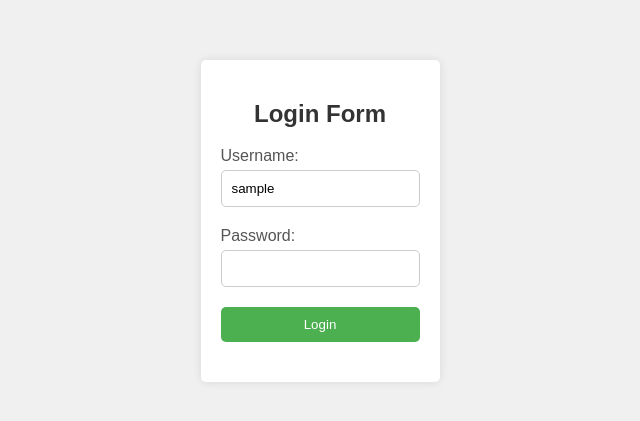
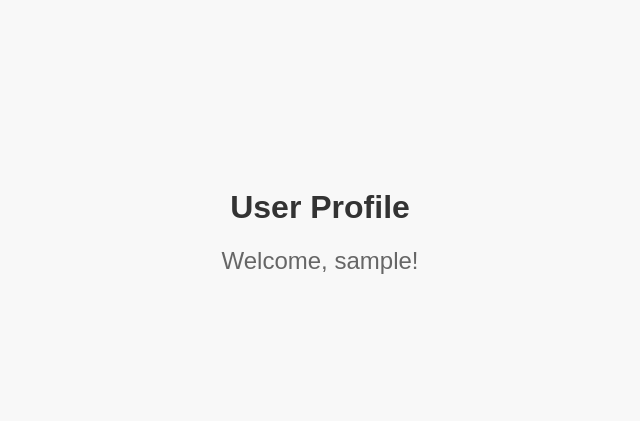
Before and after one commit to eiithu142/movie-clone, a plain HTML site: page index.html in a window 1280 px wide. Shown: the part 179-600 px from the top of the page, without its empty margins (320-960 px from the left). Drawn offline with Linux system fonts and the light colour scheme; sample sign-in values are in the browser's storage.

Commit message:
Update index.html

```diff
--- a/index.html
+++ b/index.html
@@ -3,11 +3,11 @@
 <head>
 <meta charset="UTF-8">
 <meta name="viewport" content="width=device-width, initial-scale=1.0">
-<title>Login Form</title>
+<title>User Profile</title>
 <style>
   body {
     font-family: Arial, sans-serif;
-    background-color: #f0f0f0;
+    background-color: #f8f8f8;
     margin: 0;
     padding: 0;
     display: flex;
@@ -16,91 +16,36 @@
     height: 100vh;
   }
   .container {
-    max-width: 400px;
-    padding: 20px;
-    background-color: #fff;
-    border-radius: 5px;
-    box-shadow: 0 0 10px rgba(0, 0, 0, 0.1);
+    text-align: center;
   }
-  h2 {
-    text-align: center;
+  h1 {
     color: #333;
   }
-  .form-group {
-    margin-bottom: 20px;
-  }
-  .form-group label {
-    display: block;
-    margin-bottom: 5px;
-    color: #555;
-  }
-  .form-group input[type="text"],
-  .form-group input[type="password"] {
-    width: 100%;
-    padding: 10px;
-    border: 1px solid #ccc;
-    border-radius: 5px;
-    box-sizing: border-box;
-  }
-  .form-group button {
-    width: 100%;
-    padding: 10px;
-    background-color: #4CAF50;
-    color: #fff;
-    border: none;
-    border-radius: 5px;
-    cursor: pointer;
-    transition: background-color 0.3s ease;
-  }
-  .form-group button:hover {
-    background-color: #45a049;
+  .username {
+    margin-top: 20px;
+    font-size: 24px;
+    color: #666;
   }
 </style>
 </head>
 <body>
 
 <div class="container">
-  <h2>Login Form</h2>
-  <div class="form-group">
-    <label for="username">Username:</label>
-    <input type="text" id="username" value="">
-  </div>
-  <div class="form-group">
-    <label for="password">Password:</label>
-    <input type="password" id="password" value="">
-  </div>
-  <div class="form-group">
-    <button onclick="login()">Login</button>
-  </div>
+  <h1>User Profile</h1>
+  <div class="username" id="username"></div>
 </div>
 
 <script>
   window.onload = function() {
+    // Retrieve saved username from localStorage
     const savedUsername = localStorage.getItem('username');
     if (savedUsername) {
-      document.getElementById('username').value = savedUsername;
+      document.getElementById('username').textContent = `Welcome, ${savedUsername}!`;
+    } else {
+      // If no username is saved, redirect to the login page
+      window.location.href = 'login.html';
     }
   };
-
-  function login() {
-    const username = document.getElementById('username').value.trim();
-    const password = document.getElementById('password').value.trim();
-
-    // Check if username and password are not empty
-    if (username && password) {
-      // Here you can send the username and password to the backend for authentication
-      // For demonstration purposes, let's just alert the username and password
-      alert(`Welcome, ${username}!`);
-
-      // Save username to localStorage
-      localStorage.setItem('username', username);
-
-      // Redirect to the next page
-      window.location.href = 'profile.html';
-    } else {
-      alert('Please enter both username and password.');
-    }
-  }
 </script>
 
 </body>
```
